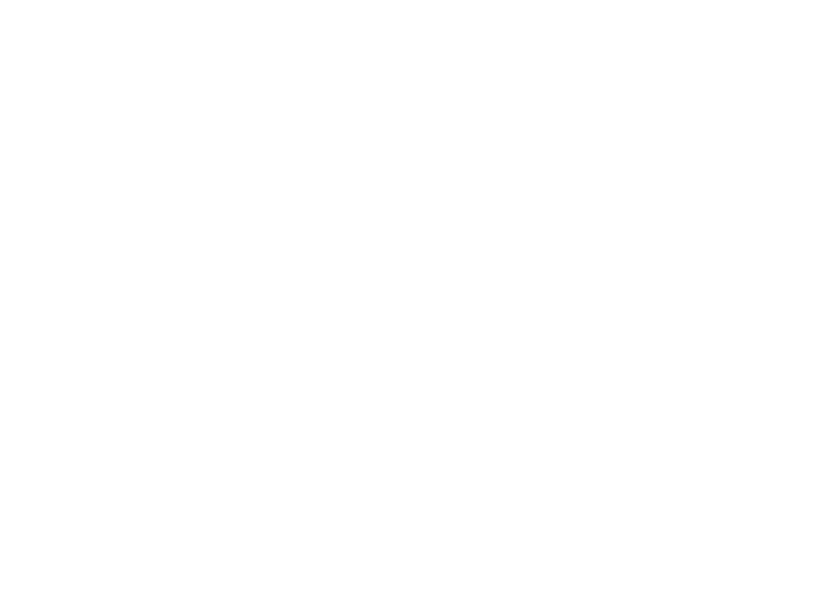
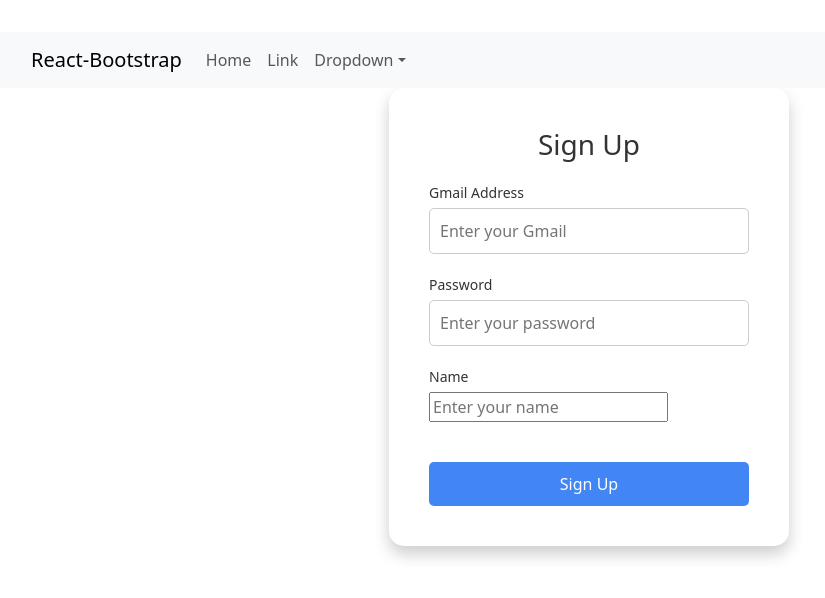
Before and after one commit to TAlgorhythmic/fitmatch-backend, a React (Vite) app in the folder front/: page /register in a window 1280 px wide. Before the commit this address had no page. Shown: the top 598 px of the page, without its empty margins (51-876 px from the left). Built offline with nearby package versions, Linux system fonts and the light colour scheme.

Commit message:
register1prueba

```diff
--- a/front/src/MakeFriends.jsx
+++ b/front/src/MakeFriends.jsx
@@ -28,10 +28,10 @@
           <TinderCard
             className="swipe"
             key={p.id}
-            preventSwipe={['up', 'down']}
+            preventSwipe={['up', 'down']} //swipe no permitido para arriba-abajo
           >
             <div
-              className="tarjeta"
+              className="tarjeta" //lo que se ve
               style={{ backgroundImage: `url(${p.img})` }}
             >
               <h2>{p.name}</h2>
--- /dev/null
+++ b/front/src/components/Register.css
@@ -0,0 +1,61 @@
+
+
+.register-container {
+    display: flex;
+    justify-content: center;
+    align-items: center;
+    width: 100%;
+    height: 100%;
+}
+
+.register-card {
+    background-color: white;
+    padding: 40px;
+    border-radius: 15px;
+    box-shadow: 0 8px 16px rgba(0, 0, 0, 0.2);
+    width: 400px;
+    text-align: center;
+}
+
+h2 {
+    margin-bottom: 20px;
+    font-size: 28px;
+    color: #333;
+}
+
+.form-group {
+    margin-bottom: 20px;
+    text-align: left;
+}
+
+label {
+    display: block;
+    margin-bottom: 5px;
+    font-size: 14px;
+    color: #333;
+}
+
+input[type="email"],
+input[type="password"] {
+    width: 100%;
+    padding: 10px;
+    border: 1px solid #ccc;
+    border-radius: 5px;
+    box-sizing: border-box;
+}
+
+button.register-button {
+    width: 100%;
+    padding: 10px;
+    margin-top: 20px;
+    background-color: #4285f4;
+    color: white;
+    border: none;
+    border-radius: 5px;
+    cursor: pointer;
+    font-size: 16px;
+}
+
+button.register-button:hover {
+    background-color: #357ae8;
+}
--- /dev/null
+++ b/front/src/components/Register.jsx
@@ -0,0 +1,91 @@
+import { useState } from 'react';
+import BaseController from './../controllers/BaseController';
+import './Register.css';
+
+const Register = () => {
+    const [formData, setFormData] = useState({
+        email: '',
+        password: '',
+        name:''
+    });
+
+    const [error, setError] = useState('');
+    const [success, setSuccess] = useState(false);
+
+    const authController = new BaseController('auth/register');
+
+    const handleChange = (e) => {
+        const { name, value } = e.target;
+        setFormData({
+            ...formData,
+            [name]: value
+        });
+    };
+
+    const handleSubmit = async (e) => {
+        e.preventDefault();
+        try {
+            const response = await authController.createItem(formData);
+            console.log('User registered:', response);
+            setSuccess(true);
+            setError('');
+        } catch (err) {
+            console.error('Error during registration:', err);
+            setError('Failed to register. Please try again.');
+        }
+    };
+
+    return (
+        <div className="register-container">
+            <div className="register-card">
+                <h2>Sign Up</h2>
+                {success ? (
+                    <p className="success-message">Registration successful!</p>
+                ) : (
+                    <form onSubmit={handleSubmit}>
+                        <div className="form-group">
+                            <label htmlFor="email">Gmail Address</label>
+                            <input
+                                type="email"
+                                id="email"
+                                name="email"
+                                value={formData.email}
+                                onChange={handleChange}
+                                required
+                                placeholder="Enter your Gmail"
+                            />
+                        </div>
+                        <div className="form-group">
+                            <label htmlFor="password">Password</label>
+                            <input
+                                type="password"
+                                id="password"
+                                name="password"
+                                value={formData.password}
+                                onChange={handleChange}
+                                required
+                                placeholder="Enter your password"
+                            />
+                        </div>
+                        <div className="form-group">
+                            <label htmlFor="name">Name</label>
+                            <input
+                                type="name"
+                                id="name"
+                                name="name"
+                                value={formData.name}
+                                onChange={handleChange}
+                                required
+                                placeholder="Enter your name"
+                            />
+                        </div>
+                        <button type="submit" className="register-button">Sign Up</button>
+                        {error && <p className="error-message">{error}</p>}
+                    </form>
+                )}
+            </div>
+        </div>
+    );
+};
+
+export default Register;
--- a/front/src/controllers/BaseController.js
+++ b/front/src/controllers/BaseController.js
@@ -37,6 +37,20 @@
         const data = await response.json();
         return data;
     }
+    async createItem(itemData) {
+        const response = await fetch(this.apiUrl, {
+            method: 'POST',
+            headers: {
+                'Content-Type': 'application/json',
+                'Authorization': "Bearer " + this.token // Si necesitas un token para autenticación
+            },
+            body: JSON.stringify(itemData)
+        });
+
+        const data = await response.json();
+        console.log(data);
+        return data;
+    }
 
 }
 
--- a/front/src/main.jsx
+++ b/front/src/main.jsx
@@ -4,6 +4,7 @@
 import App from './App.jsx'
 import Home from './Home.jsx'
 import MakeFriends from './MakeFriends.jsx'
+import Register from './components/Register.jsx'
 
 ReactDOM.createRoot(document.getElementById('root')).render(
   <React.StrictMode>
@@ -12,6 +13,7 @@
         <Route path="/" element={<App />}>
           <Route index element={<Home />} />
           <Route path="/friends" element={<MakeFriends />} />
+          <Route path="register" element={<Register />} />
         </Route>
       </Routes>
     </BrowserRouter>
```
